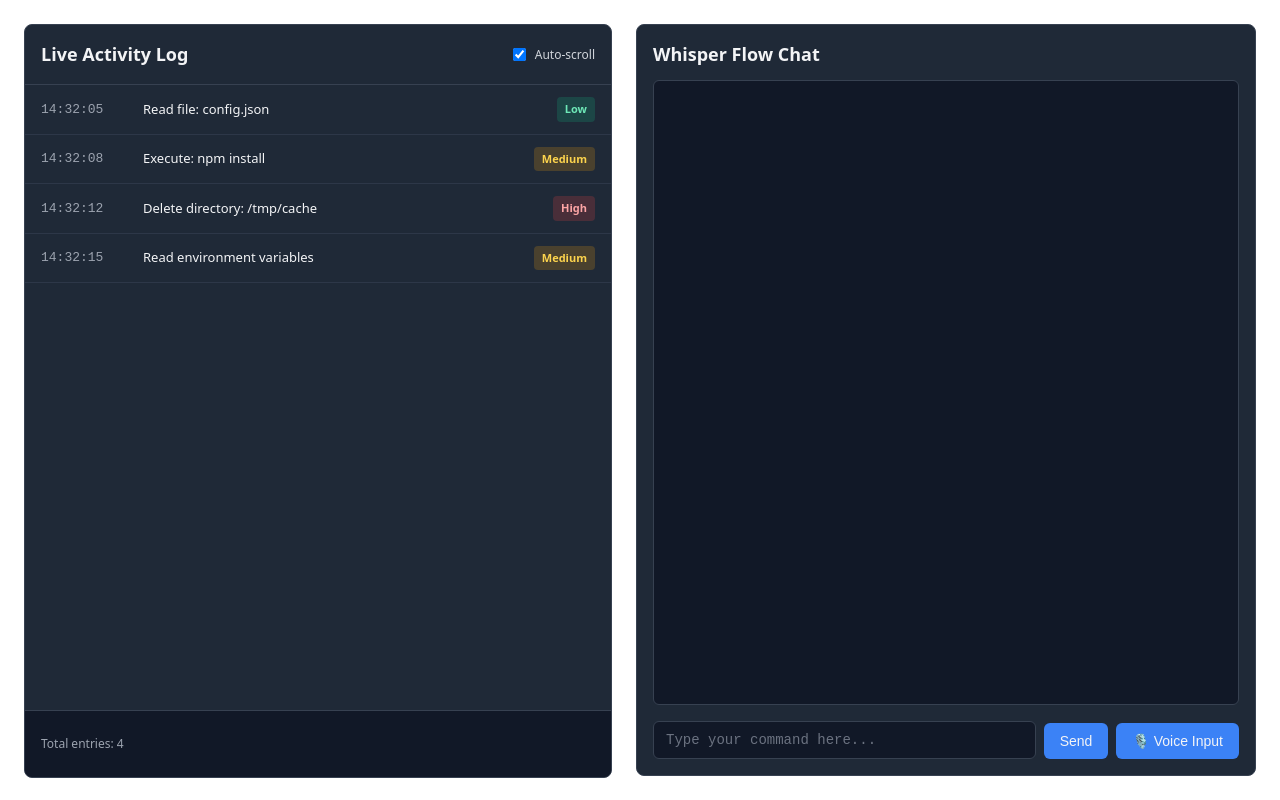
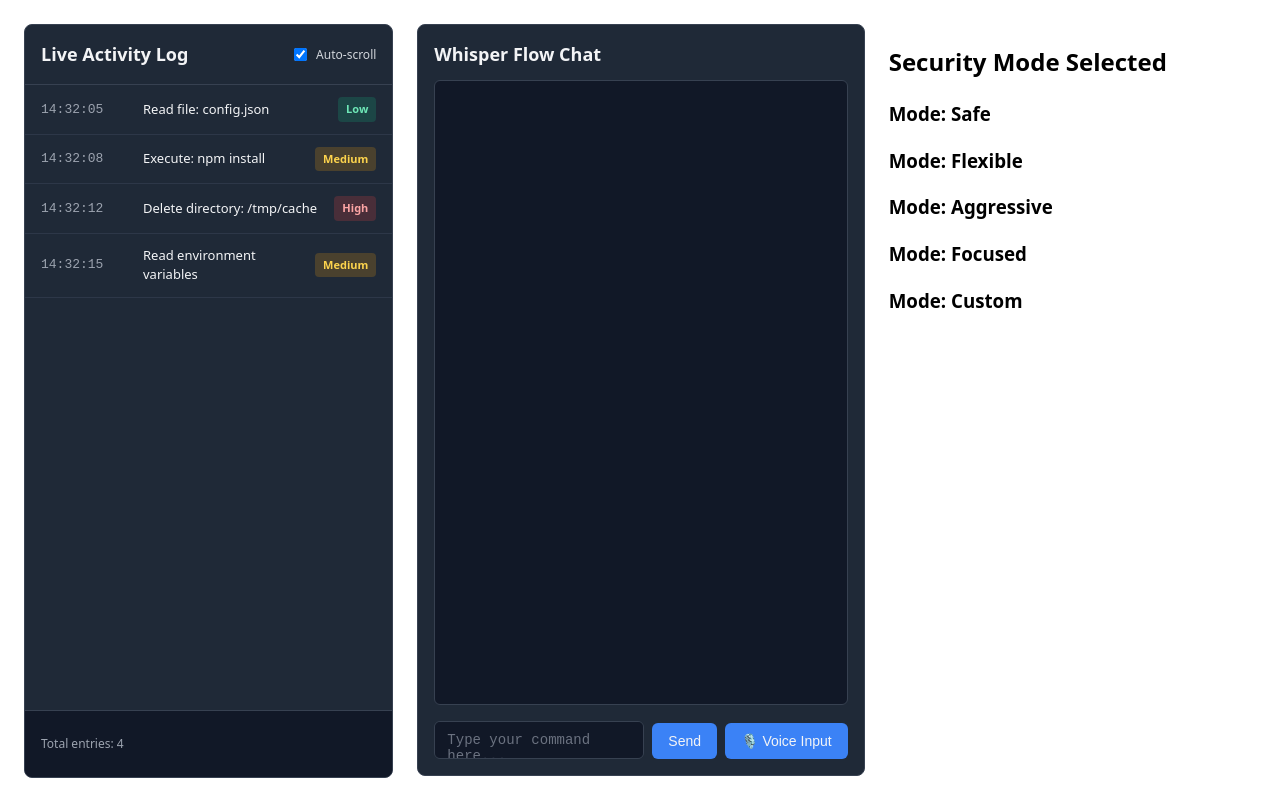
Before and after one commit to SeanSan06/claw-jail, a React (Vite) app in the folder frontend/: page / in a window 1280 px wide. Built offline with nearby package versions, Linux system fonts and the light colour scheme.

Commit message:
refactor: Update the names of folders and files related to mode selected
This is done for more clarity. There is also additional comments in the
SecurityModeSelected component to explain the overall logic behind the
component and how it works.

```diff
--- a/frontend/src/App.jsx
+++ b/frontend/src/App.jsx
@@ -9,7 +9,7 @@ import './styles/styles.css'
 import './styles/home-page.css';
 import './styles/specific-components/live-activity-log.css';
 import './styles/specific-components/whisper-flow-chat.css';
-import './styles/specific-components/security-rule-selector.css';
+import './styles/specific-components/security-mode-selected.css';
 
 
 // Defines what Page Component appears for each of the webpages
--- a/frontend/src/components/SecurityRuleSelector.jsx
+++ b/frontend/src/components/SecurityModeSelected.jsx
@@ -1,10 +1,11 @@
 // Users c set the mode of the bot here, and it will change the behavior of the bot.
 // For example, we can have a safe, flexible, and aggressive mode.
 // Each mode will have different settings for the bot, and will change how the bot
-// behaves in certain situations.
-function SecurityModeSelector() {
+// behaves in certain situations. These are set modes that the user can select from,
+// and they will change the behavior of the bot accordingly.
+function SecurityModeSelected() {
     return  (
-        <div id="security-mode-selector-area">
+        <div id="security-mode-selected-area">
             <h2>Security Mode Selected</h2>
             <div id="security-mode-safe">
                 <h3>Mode: Safe</h3>
@@ -25,4 +26,4 @@ function SecurityModeSelector() {
     );
 }
 
-export default SecurityModeSelector;
+export default SecurityModeSelected;
--- a/frontend/src/pages/HomePage.jsx
+++ b/frontend/src/pages/HomePage.jsx
@@ -1,11 +1,13 @@
 import LiveActivityLog from '../components/LiveActivityLog';
 import WhisperFlowChat from '../components/WhisperFlowChat';
+import SecurityModeSelected from '../components/SecurityModeSelected';
 
 function HomePage() {
     return  (
         <div id="home-page">
             <LiveActivityLog />
             <WhisperFlowChat />
+            <SecurityModeSelected />
         </div>
     );
 }
```
Also changed, not shown: frontend/src/styles/specific-components/security-mode-selected.css (added), frontend/src/styles/specific-components/security-rule-selector.css (deleted).
